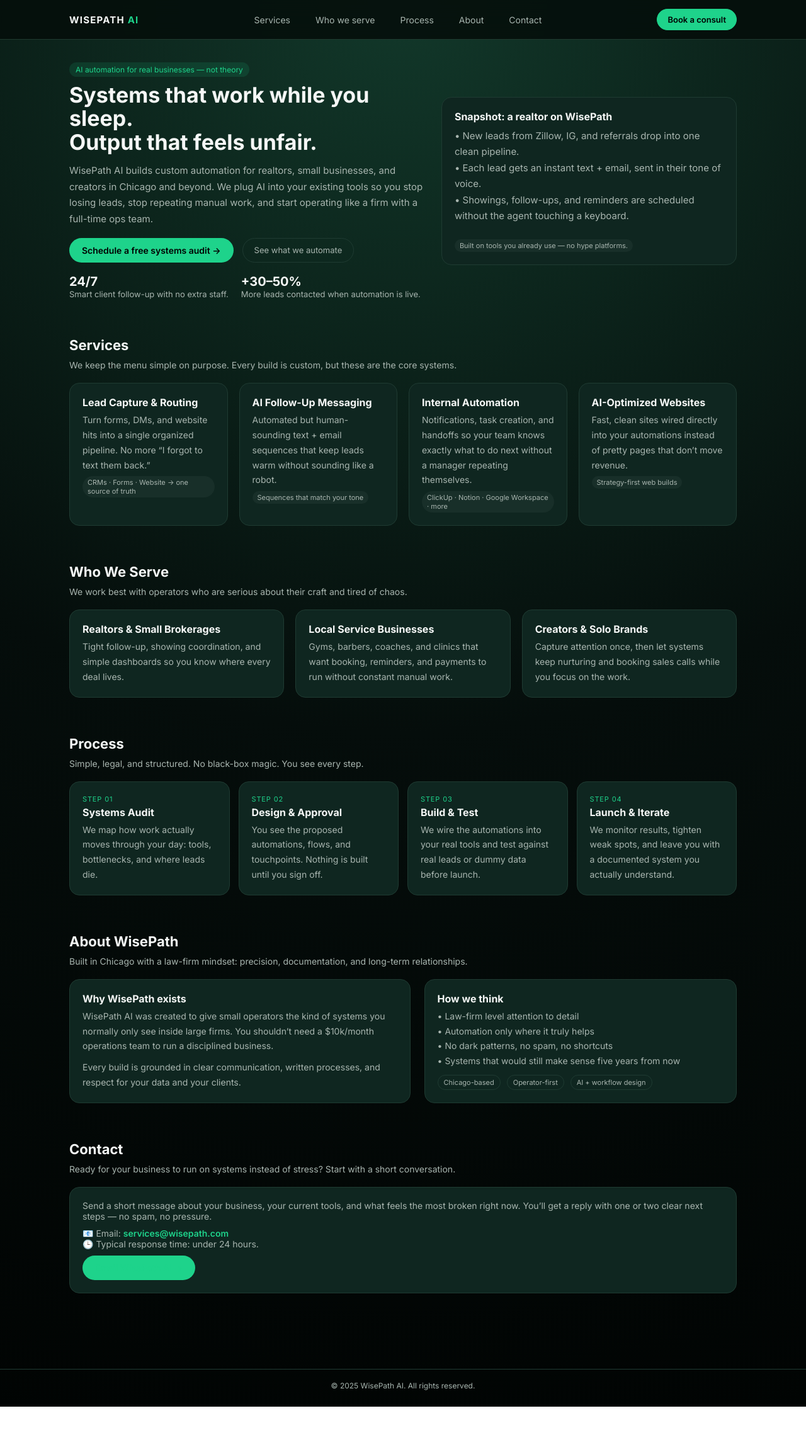
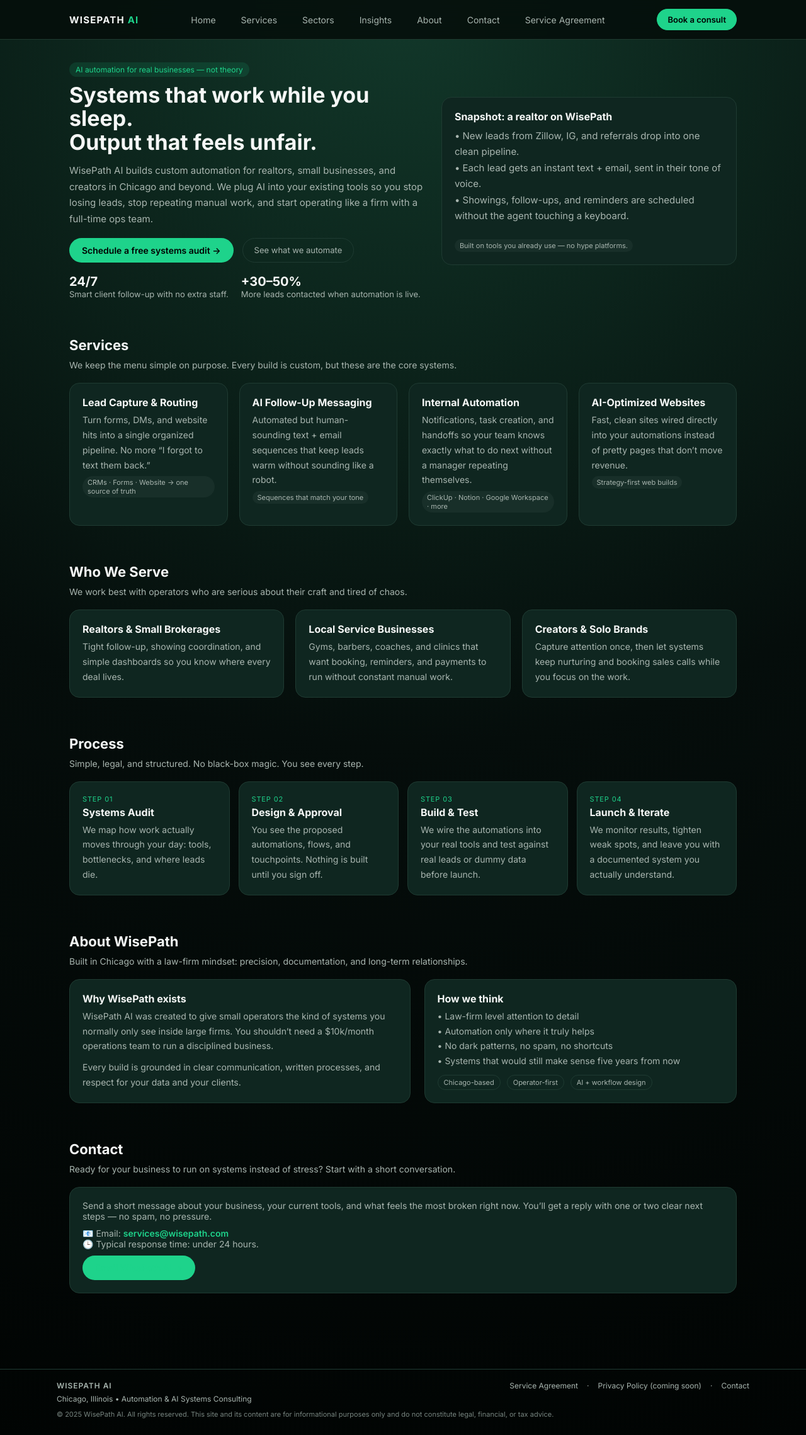
Before and after one commit to yogarcia0126-code/Wisepath-AI, a plain HTML site: page index.html in a window 1280 px wide. Shown: the whole page at 63% size. Before the commit the page ends 2234 px from the top, so only its background shows below. Drawn offline with Linux system fonts and the light colour scheme.

Commit message:
Revise navigation and footer structure in index.html
Updated navigation links and footer content for better accessibility and information.

```diff
--- a/index.html
+++ b/index.html
@@ -344,13 +344,15 @@
           WISEPATH <span>AI</span>
       </div>
       <div class="nav-links">
-            <a href="#services">Services</a>
-            <a href="#who">Who we serve</a>
-            <a href="#process">Process</a>
-            <a href="#about">About</a>
-            <a href="#contact">Contact</a>
+          <a href="index.html">Home</a>
+          <a href="services.html">Services</a>
+          <a href="sectors.html">Sectors</a>
+          <a href="insights.html">Insights</a>
+          <a href="about.html">About</a>
+          <a href="contact.html">Contact</a>
+          <a href="contract.html">Service Agreement</a>
       </div>
-        <a class="nav-cta" href="#contact">Book a consult</a>
+      <a class="nav-cta" href="contact.html">Book a consult</a>
   </div>
 </nav>
 
@@ -578,8 +580,30 @@
 </div>
 
 <footer>
-    © 2025 WisePath AI. All rights reserved.
+    <div style="max-width: 1100px; margin: 0 auto; text-align: left;">
+        <div style="display: flex; flex-wrap: wrap; gap: 20px; justify-content: space-between; align-items: flex-start;">
+            <div>
+                <div style="font-weight: 600; letter-spacing: 0.08em; text-transform: uppercase; font-size: 12px;">
+                    WisePath AI
+                </div>
+                <div style="font-size: 12px; margin-top: 6px;">
+                    Chicago, Illinois • Automation & AI Systems Consulting
+                </div>
+            </div>
+            <div style="font-size: 12px; display: flex; flex-wrap: wrap; gap: 14px;">
+                <a href="contract.html" style="color: inherit; text-decoration: none;">Service Agreement</a>
+                <span>·</span>
+                <span>Privacy Policy (coming soon)</span>
+                <span>·</span>
+                <a href="contact.html" style="color: inherit; text-decoration: none;">Contact</a>
+            </div>
+        </div>
+        <div style="font-size: 11px; color: #77847f; margin-top: 10px; text-align: left;">
+            © 2025 WisePath AI. All rights reserved. This site and its content are for informational purposes only and do not constitute legal, financial, or tax advice.
+        </div>
+    </div>
 </footer>
+
 
 <script>
     // Simple scroll-reveal animation
```
Lines whose indentation alone changed are shown as unchanged.
